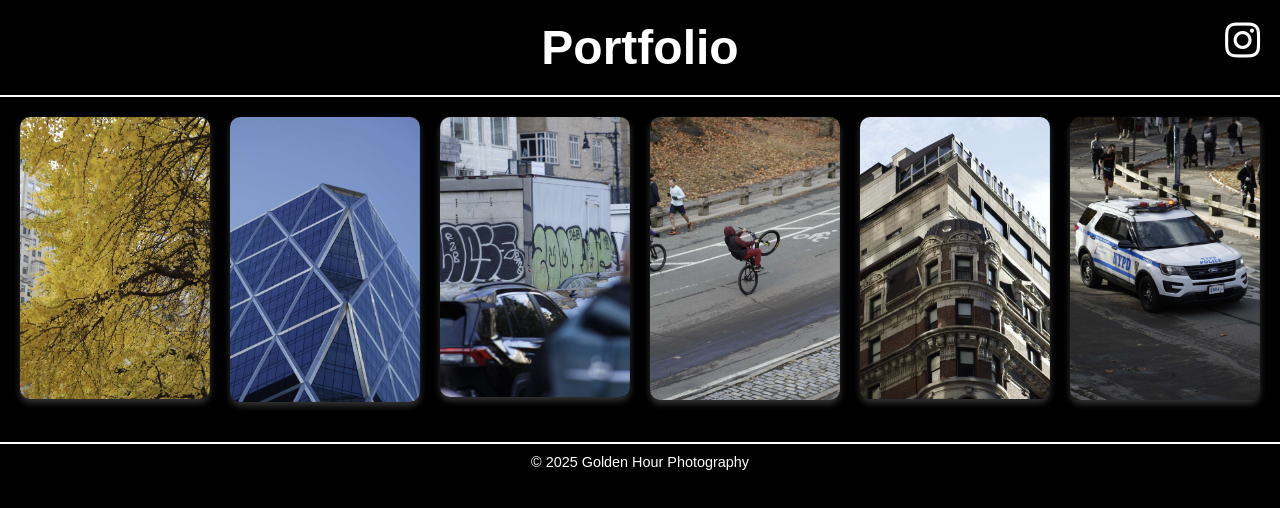
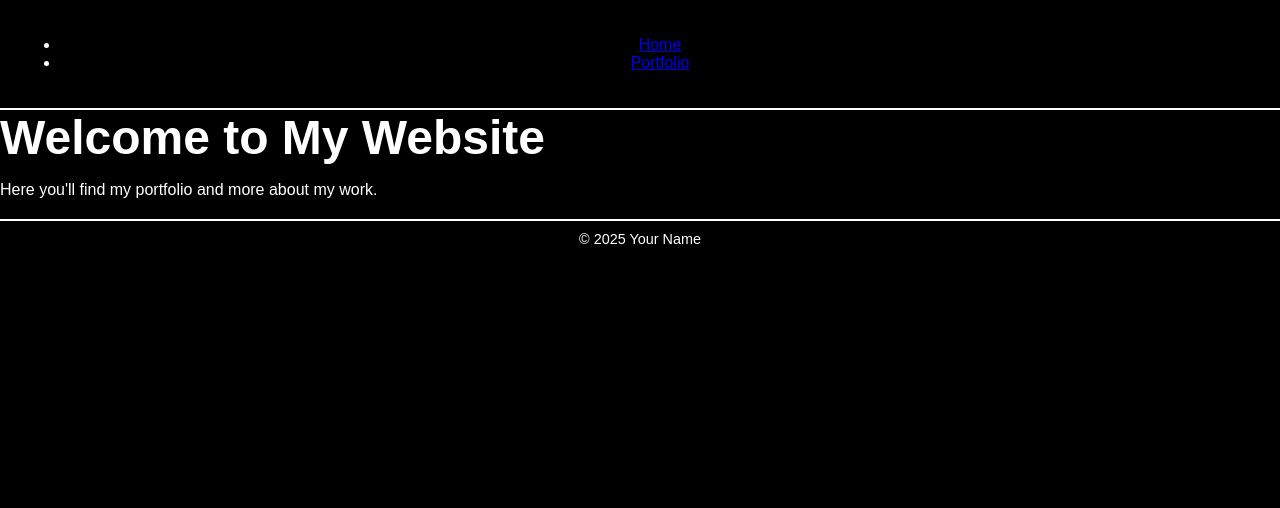
Before and after one commit to NotRowan33/goldenhourphotos, a plain HTML site: page index.html in a window 1280 px wide. Drawn offline with Linux system fonts and the light colour scheme.

Commit message:
Update index.html

```diff
--- a/index.html
+++ b/index.html
@@ -3,36 +3,33 @@
 <head>
   <meta charset="UTF-8">
   <meta name="viewport" content="width=device-width, initial-scale=1.0">
-  <title>Portfolio</title>
-  <link rel="stylesheet" href="https://cdnjs.cloudflare.com/ajax/libs/font-awesome/5.15.3/css/all.min.css">
-  <link rel="stylesheet" href="styles.css">
+  <title>Home | Portfolio</title>
   <link rel="stylesheet" href="styles.css">
 </head>
 <body>
+
+  <!-- Header Section with Navigation Menu -->
   <header>
-    <h1>Portfolio</h1>
-    <!-- Instagram Logo with Link -->
-    <a href="https://www.instagram.com/golden_hour.photos" target="_blank" class="instagram-link">
-      <i class="fab fa-instagram instagram-logo"></i>
-    </a>
+    <nav>
+      <ul class="menu">
+        <li><a href="index.html">Home</a></li> <!-- Link to Home Page -->
+        <li><a href="portfolio.html">Portfolio</a></li> <!-- Link to Portfolio Page -->
+      </ul>
+    </nav>
   </header>
+
+  <!-- Main Section (Welcome or Introduction) -->
   <main>
-    <section class="image-gallery">
-      <img src="images/image1.jpg" alt="Project 1" class="gallery-img">
-      <img src="images/image2.jpg" alt="Project 2" class="gallery-img">
-      <img src="images/image3.jpg" alt="Project 3" class="gallery-img">
-      <img src="images/image4.jpg" alt="Project 4" class="gallery-img">
-      <img src="images/image5.jpg" alt="Project 5" class="gallery-img">
-      <img src="images/image6.jpg" alt="Project 6" class="gallery-img">
+    <section class="home-intro">
+      <h1>Welcome to My Website</h1>
+      <p>Here you'll find my portfolio and more about my work.</p>
     </section>
   </main>
-  <div id="lightbox" class="lightbox">
-    <span class="close">&times;</span>
-    <img class="lightbox-content" id="lightbox-img" alt="Expanded view">
-  </div>
+
+  <!-- Footer Section -->
   <footer>
-    <p>&copy; 2025 Golden Hour Photography</p>
+    <p>&copy; 2025 Your Name</p>
   </footer>
-  <script src="script.js"></script>
+
 </body>
 </html>
```
